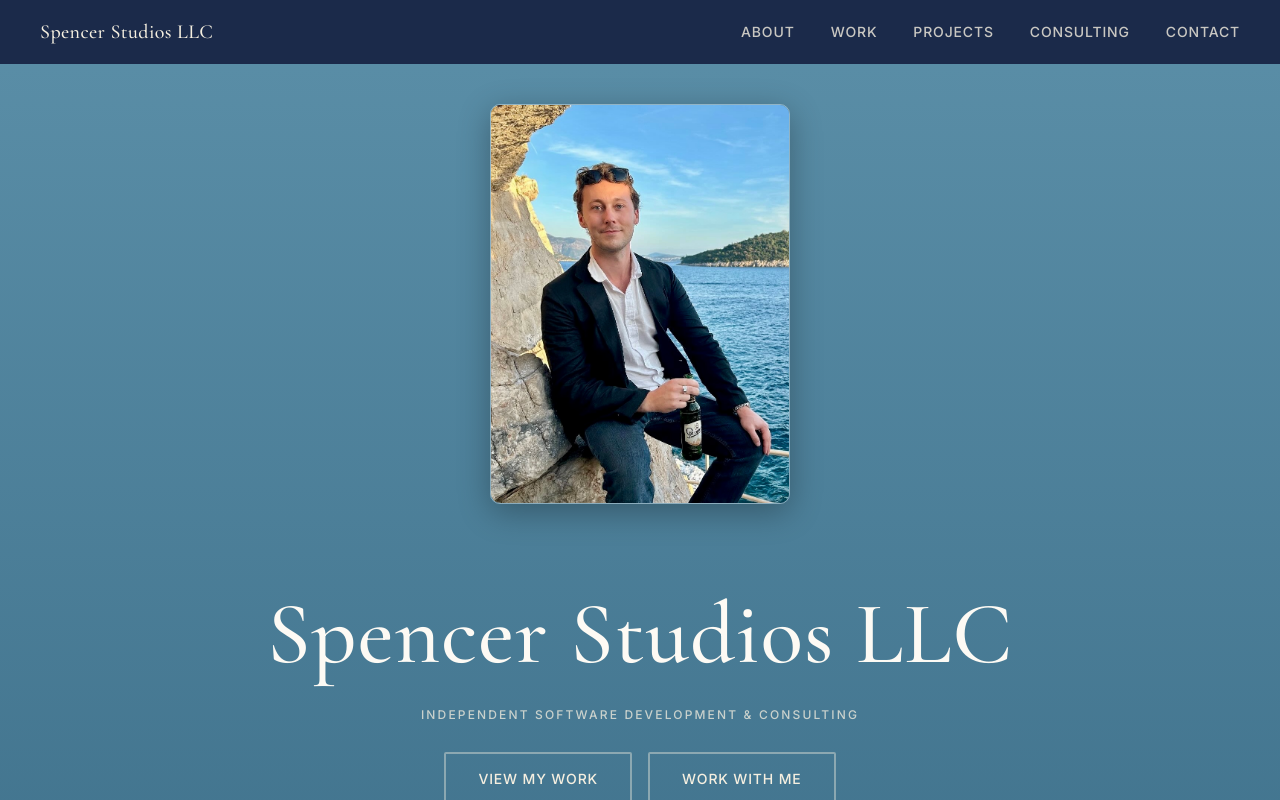
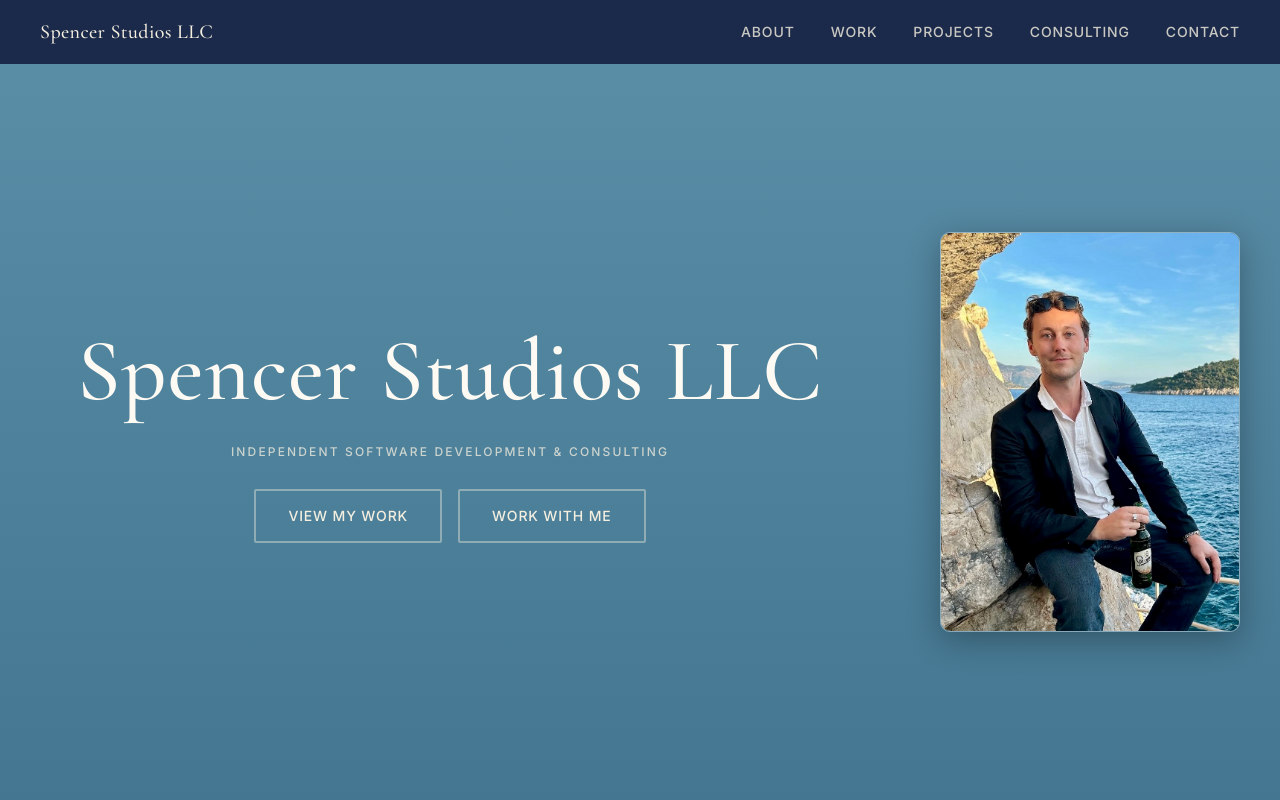
Before and after one commit to atreyu-s/SpencerStudiosWebsite, a React (Vite) app: page / in a window 1280 px wide. Shown: the top 800 px of the page. Built offline with nearby package versions, Linux system fonts and the light colour scheme.

Commit message:
Fix hero always-wrapping: widen max to 1200px, reduce text min-width to 560px

```diff
--- a/src/components/Hero.css
+++ b/src/components/Hero.css
@@ -8,7 +8,7 @@
 }
 
 .hero-inner {
-  max-width: 1000px;
+  max-width: 1200px;
   width: 100%;
   display: flex;
   flex-wrap: wrap-reverse;
@@ -19,7 +19,7 @@
 
 .hero-text {
   flex: 1;
-  min-width: min(640px, 100%);
+  min-width: min(560px, 100%);
   display: flex;
   flex-direction: column;
   gap: 20px;
```
